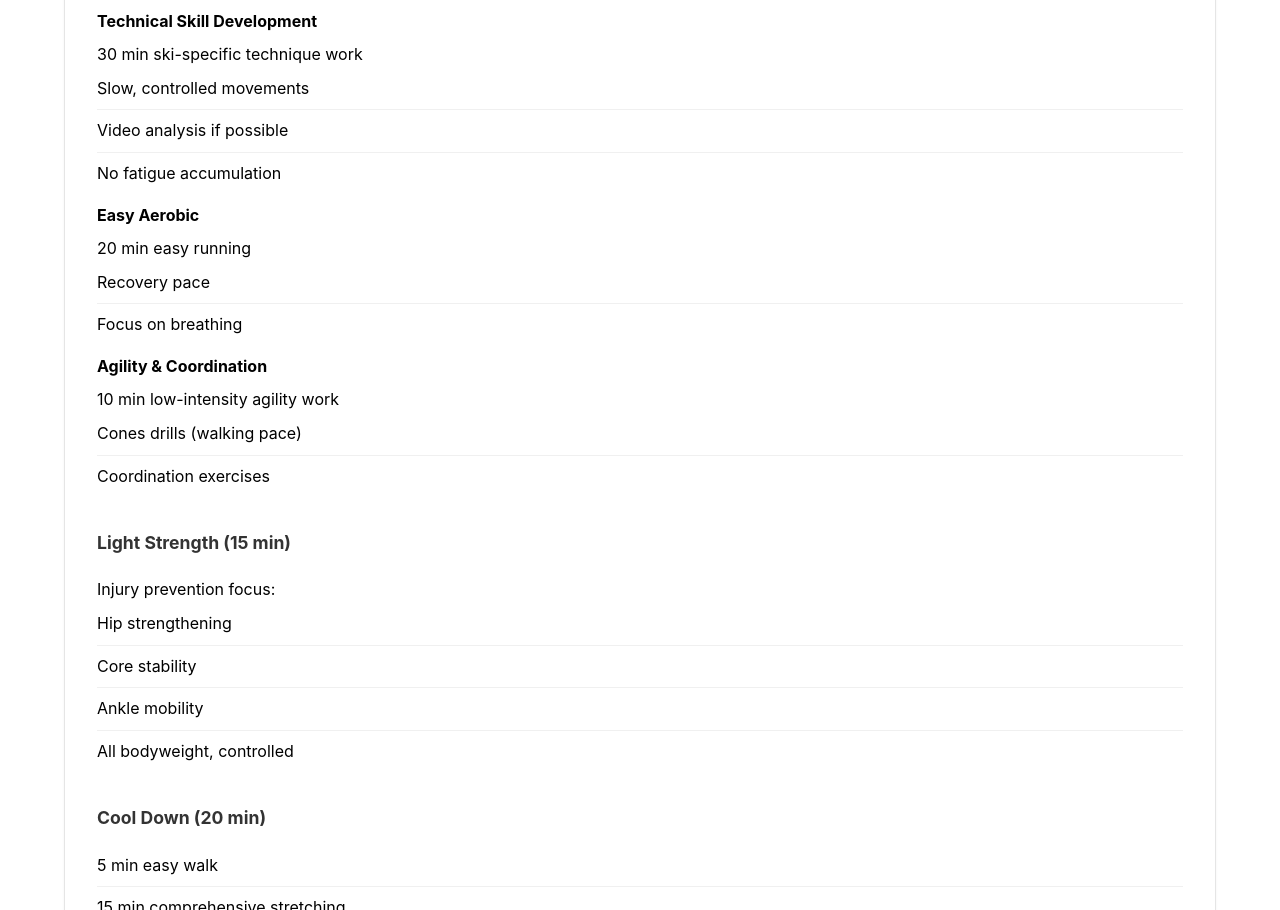
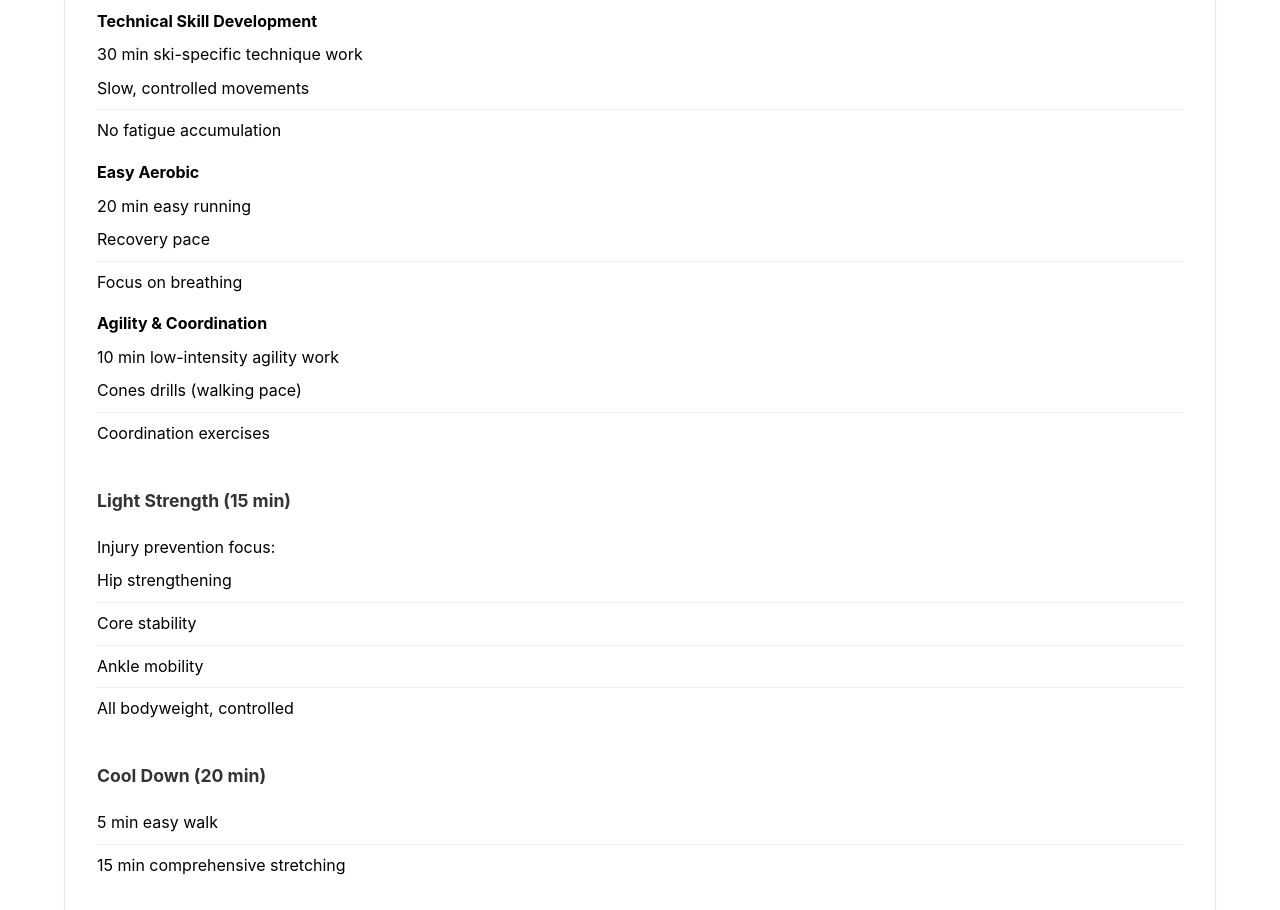
Before and after one commit to jimbike/rapidsnordic, an Astro site in the folder rapidsnordic-astro/: page /workouts/2025-11-14-workout in a window 1280 px wide. Shown: the part 814-1724 px from the top of the page. Built offline with nearby package versions, Linux system fonts and the light colour scheme; Astro itself is replaced by a stand-in of ours.

Commit message:
MacBook-Pro-3.local 2025-11-14:10:1:19

```diff
--- a/rapidsnordic-astro/src/content/workouts/2025-11-14-workout.md
+++ b/rapidsnordic-astro/src/content/workouts/2025-11-14-workout.md
@@ -32,7 +32,6 @@ focus: "Technique & Recovery"
 #### Technical Skill Development
 - 30 min ski-specific technique work
   - Slow, controlled movements
-  - Video analysis if possible
   - No fatigue accumulation
 
 #### Easy Aerobic
```
